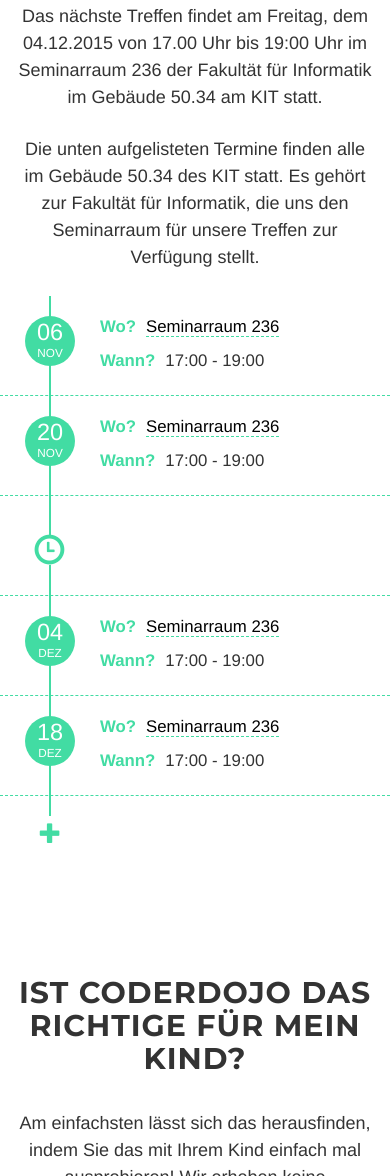
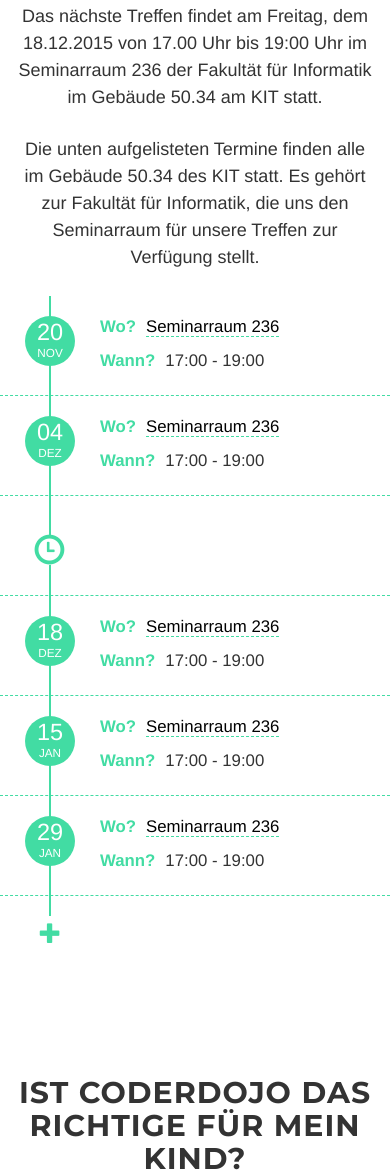
Before and after one commit to coderdojoka/coderdojoka.github.io, a plain HTML site: page index.html in a window 390 px wide. Shown: the part 2275-3451 px from the top of the page. Drawn offline with Linux system fonts and the light colour scheme; some packages are replaced by stand-ins of ours.

Commit message:
neue Termine

```diff
--- a/index.html
+++ b/index.html
@@ -140,7 +140,7 @@
                             <div class="triangle_right"></div>
                         </div>
                     </td>
-                    <td>4. Dezember</td>
+                    <td>18. Dezember</td>
                 </tr>
                 <tr>
                     <td>
@@ -216,7 +216,7 @@
             <div class="col-lg-8 col-lg-offset-2">
                 <h2>Termine</h2>
 
-                <p>Das nächste Treffen findet am Freitag, dem 04.12.2015 von 17.00 Uhr bis 19:00 Uhr im Seminarraum 236
+                <p>Das nächste Treffen findet am Freitag, dem 18.12.2015 von 17.00 Uhr bis 19:00 Uhr im Seminarraum 236
                     der Fakultät für Informatik im Gebäude 50.34 am KIT statt.</p>
 
                 <p>Die unten aufgelisteten Termine finden alle im Gebäude 50.34 des KIT statt. Es gehört zur Fakultät
@@ -229,7 +229,7 @@
                     <div class="row timeline-movement">
                         <a class="page-scroll" href="#join">
                             <div class="timeline-badge">
-                                <span class="timeline-balloon-date-day">06</span>
+                                <span class="timeline-balloon-date-day">20</span>
                                 <span class="timeline-balloon-date-month">NOV</span>
                             </div>
                         </a>
@@ -247,8 +247,8 @@
                     <div class="row timeline-movement">
                         <a class="page-scroll" href="#join">
                             <div class="timeline-badge">
-                                <span class="timeline-balloon-date-day">20</span>
-                                <span class="timeline-balloon-date-month">NOV</span>
+                                <span class="timeline-balloon-date-day">04</span>
+                                <span class="timeline-balloon-date-month">DEZ</span>
                             </div>
                         </a>
 
@@ -270,7 +270,7 @@
                     <div class="row timeline-movement">
                         <a class="page-scroll" href="#join">
                             <div class="timeline-badge">
-                                <span class="timeline-balloon-date-day">04</span>
+                                <span class="timeline-balloon-date-day">18</span>
                                 <span class="timeline-balloon-date-month">DEZ</span>
                             </div>
                         </a>
@@ -287,8 +287,25 @@
                     <div class="row timeline-movement">
                         <a class="page-scroll" href="#join">
                             <div class="timeline-badge">
-                                <span class="timeline-balloon-date-day">18</span>
-                                <span class="timeline-balloon-date-month">DEZ</span>
+                                <span class="timeline-balloon-date-day">15</span>
+                                <span class="timeline-balloon-date-month">JAN</span>
+                            </div>
+                        </a>
+
+                        <div class="col-sm-6 timeline-item timeline-item-first"><span class="question">Wo?</span><a
+                                href="#map"
+                                class="page-scroll">Seminarraum
+                            236</a></div>
+                        <div class="col-sm-6 timeline-item timeline-item-last"><span class="question">Wann?</span>17:00
+                            - 19:00
+                        </div>
+                    </div>
+
+                    <div class="row timeline-movement">
+                        <a class="page-scroll" href="#join">
+                            <div class="timeline-badge">
+                                <span class="timeline-balloon-date-day">29</span>
+                                <span class="timeline-balloon-date-month">JAN</span>
                             </div>
                         </a>
 
```
